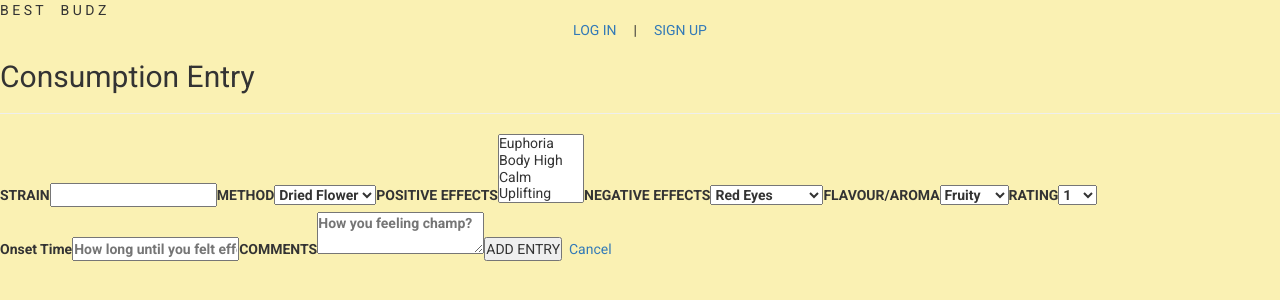
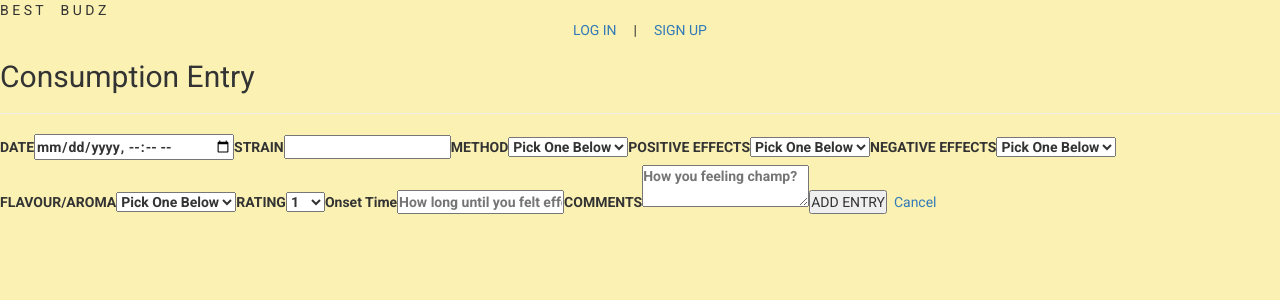
Before and after one commit to jermzblake/Best-Budz, a React (Create React App) app: page /entry-form in a window 1280 px wide. Shown: the top 300 px of the page. Built offline with nearby package versions, Linux system fonts and the light colour scheme.

Commit message:
create Diary model, and controller

```diff
--- /dev/null
+++ b/controllers/diaries.js
@@ -0,0 +1,5 @@
+const Diary = require('../models/diary');
+
+module.exports = {
+
+}
--- a/routes/api/diaries.js
+++ b/routes/api/diaries.js
@@ -1,5 +1,6 @@
 const express = require('express');
 const router = express.Router();
+const diariesCtrl = require('../../controllers/diaries');
 
 /*---------- Protected Routes ----------*/
 // Process the token for only the routes below
--- a/src/components/DiaryForm/DiaryForm.jsx
+++ b/src/components/DiaryForm/DiaryForm.jsx
@@ -17,6 +17,7 @@ class DiaryForm extends Component {
             onsetTime: '',
             strain: '',
             comments: '',
+            date: Date(),
         }
     }
 
@@ -39,12 +40,17 @@ class DiaryForm extends Component {
                 <hr />
                 <form onSubmit={this.addEntry}>
                     <label>
+                        <span>DATE</span>
+                        <input type='datetime-local' name='date' value={this.state.date} onChange={this.handleChange} />
+                    </label>
+                    <label>
                         <span>STRAIN</span>
                         <input name='strain' value={this.state.strain} onChange={this.handleChange} />
                     </label>
                     <label>
                         <span>METHOD</span>
                         <select name='method' onChange={this.handleChange}>
+                        <option value="">Pick One Below</option>
                         <option value="Dried Flower">Dried Flower</option>
                         <option value="Pill">Pill/Capsule</option>
                         <option value="Oil">Oil</option>
@@ -54,7 +60,8 @@ class DiaryForm extends Component {
                     </label>
                     <label>
                         <span>POSITIVE EFFECTS</span>
-                    <select name='positiveEffects' onChange={this.handleChange} multiple>
+                        <select name='positiveEffects' onChange={this.handleChange} >
+                        <option value="">Pick One Below</option>
                         <option value="Euphoria">Euphoria</option>
                         <option value="Body High">Body High</option>
                         <option value="Calm">Calm</option>
@@ -67,21 +74,25 @@ class DiaryForm extends Component {
                         <option value="Sleepy">Sleepy</option>
                         <option value="Clear Headed">Clear Headed</option>
                         <option value="Invigorating">Invigorating</option>
+                        <option value="None">None</option>
                         </select>
                     </label>
                     <label>
                         <span>NEGATIVE EFFECTS</span>
-                    <select name='negativeEffects' onChange={this.handleChange}>
+                        <select name='negativeEffects' onChange={this.handleChange} placeholder="---">
+                        <option value="">Pick One Below</option>
                         <option value="Red Eyes">Red Eyes</option>
                         <option value="Dry Mouth">Dry Mouth</option>
                         <option value="Headache">Headache</option>
                         <option value="Sleeplessness">Sleeplessness</option>
                         <option value="Anxious">Anxious</option>
+                        <option value="None">None</option>
                         </select>
                     </label>
                     <label>
                         <span>FLAVOUR/AROMA</span>
                         <select name='flavour' onChange={this.handleChange}>
+                        <option value="">Pick One Below</option>
                         <option value="Fruity">Fruity</option>
                         <option value="Earthy">Earthy</option>
                         <option value="Woody">Woody</option>
@@ -94,6 +105,7 @@ class DiaryForm extends Component {
                         <option value="Cheese">Cheese</option>
                         <option value="Floral">Floral</option>
                         <option value="Sweet">Sweet</option>
+                        <option value="None">None</option>
                         </select>
                     </label>
                     <label>
```
Also changed, not shown: models/diary.js (added, +24 -0 lines), 1 other file (tests, documents, lock files or other folders). Lines whose indentation alone changed are shown as unchanged.
